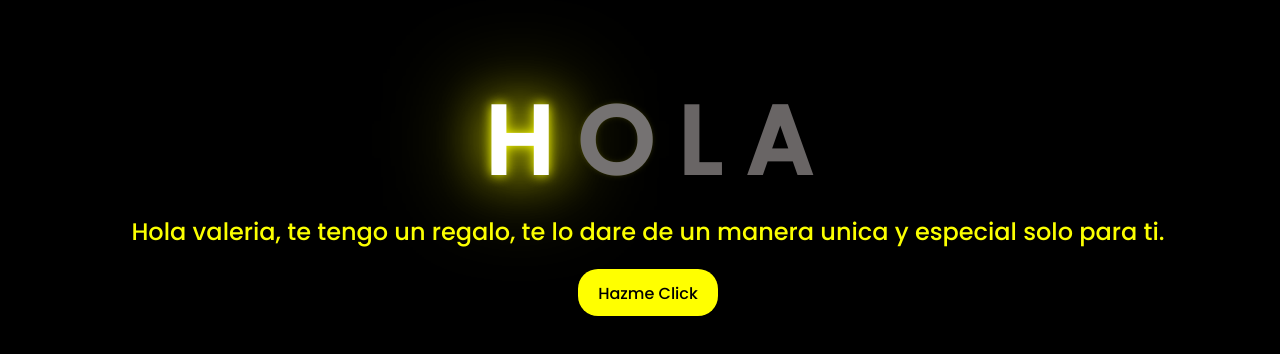
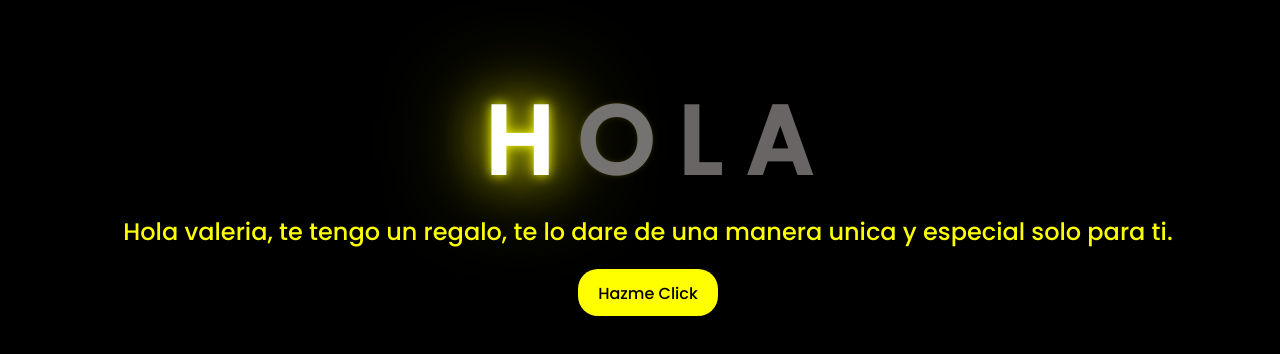
Before and after one commit to Gxlopino/V, a plain HTML site: page index.html in a window 1280 px wide. Shown: the part 216-570 px from the top of the page. Drawn offline with Linux system fonts and the light colour scheme.

Commit message:
Update index.html

```diff
--- a/index.html
+++ b/index.html
@@ -28,7 +28,7 @@
     </div>
     <div class="description ">
         <span>
-           Hola valeria, te tengo un regalo, te lo dare de un manera unica y especial solo para ti.
+           Hola valeria, te tengo un regalo, te lo dare de una manera unica y especial solo para ti.
         </span>
     </div>
     <div class="button">
```
